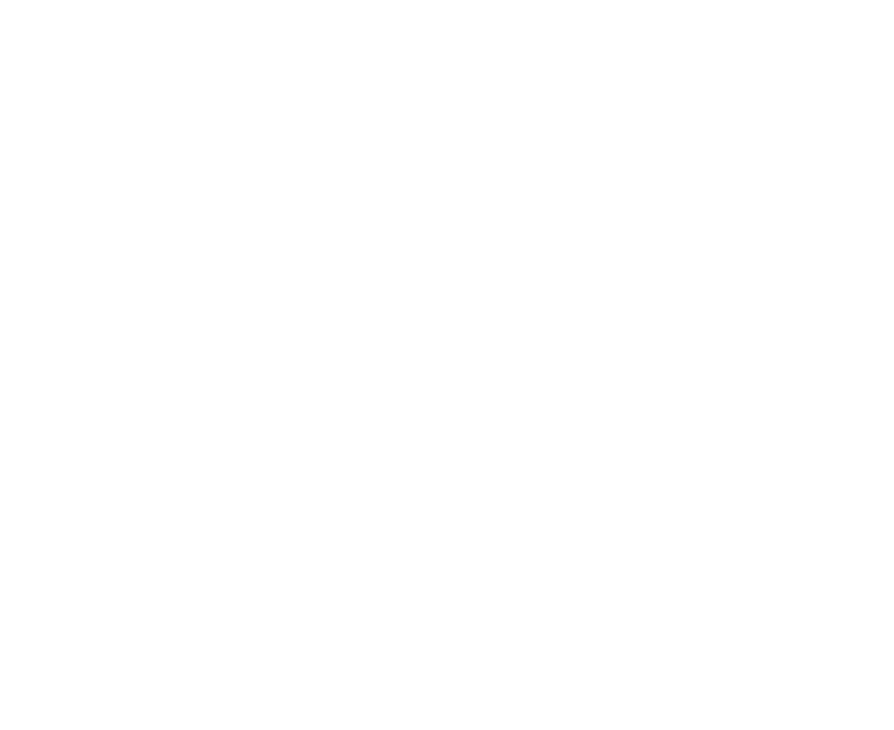
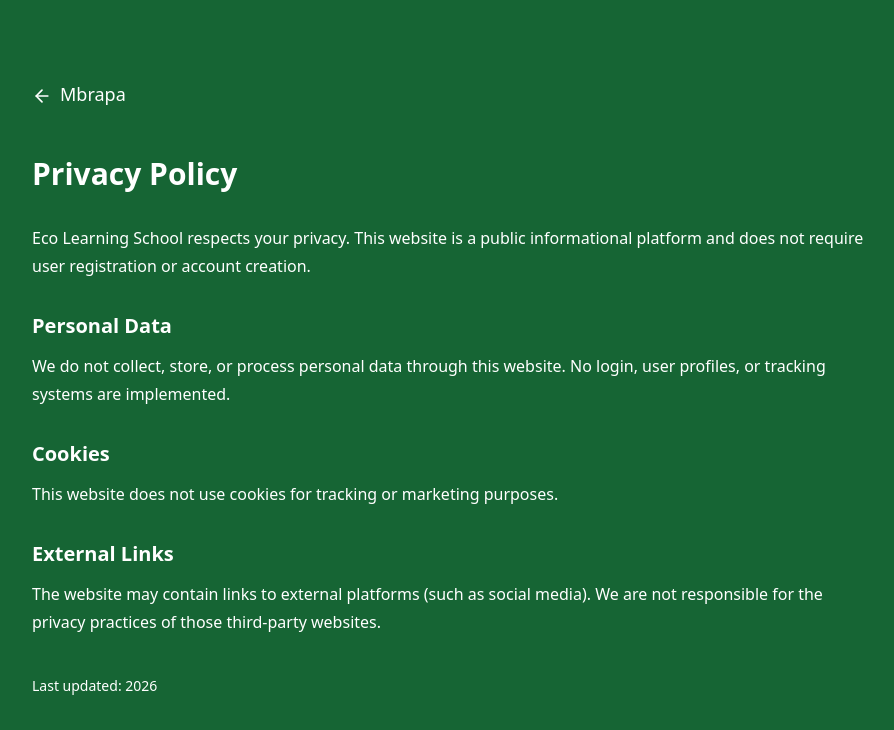
Before and after one commit to LiMi0000/eco, a React (Vite) app: page /privacy-policy in a window 1280 px wide. Before the commit this address had no page. Shown: the top 730 px of the page, without its empty margins (184-1078 px from the left). Built offline with nearby package versions, Linux system fonts and the light colour scheme.

Commit message:
updated policy and terms with some ui updated

```diff
--- a/src/components/Footer.jsx
+++ b/src/components/Footer.jsx
@@ -54,9 +54,8 @@ export const Footer = () => {
                 <div className="border-t border-gray-800 pt-8 flex flex-col md:flex-row justify-between items-center text-sm text-gray-500">
                     <p>&copy; {new Date().getFullYear()} Eco Learning School. All rights reserved.</p>
                     <div className="flex space-x-6 mt-4 md:mt-0">
-                        <a href="#" className="hover:text-white transition-colors">Privacy Policy</a>
-                        <a href="#" className="hover:text-white transition-colors">Terms of Service</a>
-                        <a href="#" className="hover:text-white transition-colors">Sitemap</a>
+                        <a href="/privacy-policy" className="hover:text-white transition-colors">Privacy Policy</a>
+                        <a href="/terms-of-service" className="hover:text-white transition-colors">Terms of Service</a>
                     </div>
                 </div>
 
--- a/src/main.jsx
+++ b/src/main.jsx
@@ -6,6 +6,8 @@ import { BrowserRouter, Routes, Route } from "react-router-dom";
 import BlogPost from "./pages/BlogPost.jsx";
 import ScrollToHash from './components/ScrollToHash.jsx';
 import EventDetails from './pages/EventDetails.jsx';
+import TermsOfService from './pages/TermsOfService.jsx';
+import PrivacyPolicy from './pages/PrivacyPolicy.jsx';
 
 createRoot(document.getElementById('root')).render(
   <StrictMode>
@@ -15,6 +17,8 @@ createRoot(document.getElementById('root')).render(
         <Route path="/" element={<App />} />
         <Route path="/blog/:id" element={<BlogPost />} />
         <Route path="/events/:id" element={<EventDetails />} />
+        <Route path="/privacy-policy" element={<PrivacyPolicy />} />
+        <Route path="/terms-of-service" element={<TermsOfService />} />
       </Routes>
     </BrowserRouter>
   </StrictMode>,
--- a/src/pages/BlogPost.jsx
+++ b/src/pages/BlogPost.jsx
@@ -1,6 +1,8 @@
 import React from "react";
 import { useParams, Link } from "react-router-dom";
 import blogPosts from "../data/blogPosts.json";
+import { ArrowLeft } from 'lucide-react';
+
 
 export default function BlogPost() {
     const { id } = useParams();
@@ -20,7 +22,8 @@ export default function BlogPost() {
                         to="/#blog"
                         className="inline-block mt-6 rounded-xl bg-green-600 text-white px-4 py-2 text-sm font-semibold hover:bg-green-700"
                     >
-                        Back to site
+                        <ArrowLeft className="inline mr-2" size={20} />
+                        Mbrapa
                     </Link>
                 </div>
             </div>
@@ -37,7 +40,8 @@ export default function BlogPost() {
                         to="/#blog"
                         className="text-sm font-medium text-green-700 hover:text-green-800"
                     >
-                        ← Back to site
+                        <ArrowLeft className="inline mr-2" size={20} />
+                        Mbrapa
                     </Link>
                 </div>
 
--- /dev/null
+++ b/src/pages/PrivacyPolicy.jsx
@@ -0,0 +1,48 @@
+import { Link } from "react-router-dom";
+import { ArrowLeft } from 'lucide-react';
+
+
+export default function PrivacyPolicy() {
+    return (
+        <div className="bg-[#166534] text-white min-h-screen">
+            <div className="max-w-4xl mx-auto px-6 py-20">
+                <div className="mb-12">
+                    <Link
+                        to="/#footer"
+                        className="text-lg font-medium text-white"
+                    >
+                        <ArrowLeft className="inline mr-2" size={20} />
+                        Mbrapa
+                    </Link>
+                </div>
+                <h1 className="text-3xl font-bold mb-8">Privacy Policy</h1>
+
+                <p className="mb-6 text-white leading-7">
+                    Eco Learning School respects your privacy. This website is a public
+                    informational platform and does not require user registration or account creation.
+                </p>
+
+                <h2 className="text-xl font-semibold mt-8 mb-3">Personal Data</h2>
+                <p className="text-white leading-7 mb-6">
+                    We do not collect, store, or process personal data through this website.
+                    No login, user profiles, or tracking systems are implemented.
+                </p>
+
+                <h2 className="text-xl font-semibold mt-8 mb-3">Cookies</h2>
+                <p className="text-white leading-7 mb-6">
+                    This website does not use cookies for tracking or marketing purposes.
+                </p>
+
+                <h2 className="text-xl font-semibold mt-8 mb-3">External Links</h2>
+                <p className="text-white leading-7">
+                    The website may contain links to external platforms (such as social media).
+                    We are not responsible for the privacy practices of those third-party websites.
+                </p>
+
+                <p className="mt-10 text-sm text-white">
+                    Last updated: {new Date().getFullYear()}
+                </p>
+            </div>
+        </div>
+    );
+}
--- /dev/null
+++ b/src/pages/TermsOfService.jsx
@@ -0,0 +1,43 @@
+import { ArrowLeft } from "lucide-react";
+import { Link } from "react-router-dom";
+
+export default function TermsOfService() {
+    return (
+        <div className="bg-[#166534] text-white min-h-screen">
+            <div className="max-w-4xl mx-auto px-6 py-20">
+                <div className="mb-12">
+                    <Link
+                        to="/#footer"
+                        className="text-lg font-medium text-white"
+                    >
+                        <ArrowLeft className="inline mr-2" size={20} />
+                        Mbrapa
+                    </Link>
+                </div>
+                <h1 className="text-3xl font-bold mb-8">Terms of Service</h1>
+
+                <p className="mb-6 text-white leading-7">
+                    By using this website, you agree to comply with the following terms
+                    and conditions.
+                </p>
+
+                <h2 className="text-xl font-semibold mt-8 mb-3">Use of Content</h2>
+                <p className="text-white leading-7 mb-6">
+                    All content on this website is for informational and educational
+                    purposes only. Unauthorized reproduction is prohibited.
+                </p>
+
+                <h2 className="text-xl font-semibold mt-8 mb-3">External Links</h2>
+                <p className="text-white leading-7 mb-6">
+                    Our website may contain links to third-party websites. We are not
+                    responsible for their content or privacy practices.
+                </p>
+
+                <h2 className="text-xl font-semibold mt-8 mb-3">Changes to Terms</h2>
+                <p className="text-white leading-7">
+                    We reserve the right to update these terms at any time without prior notice.
+                </p>
+            </div>
+        </div>
+    );
+}
```
